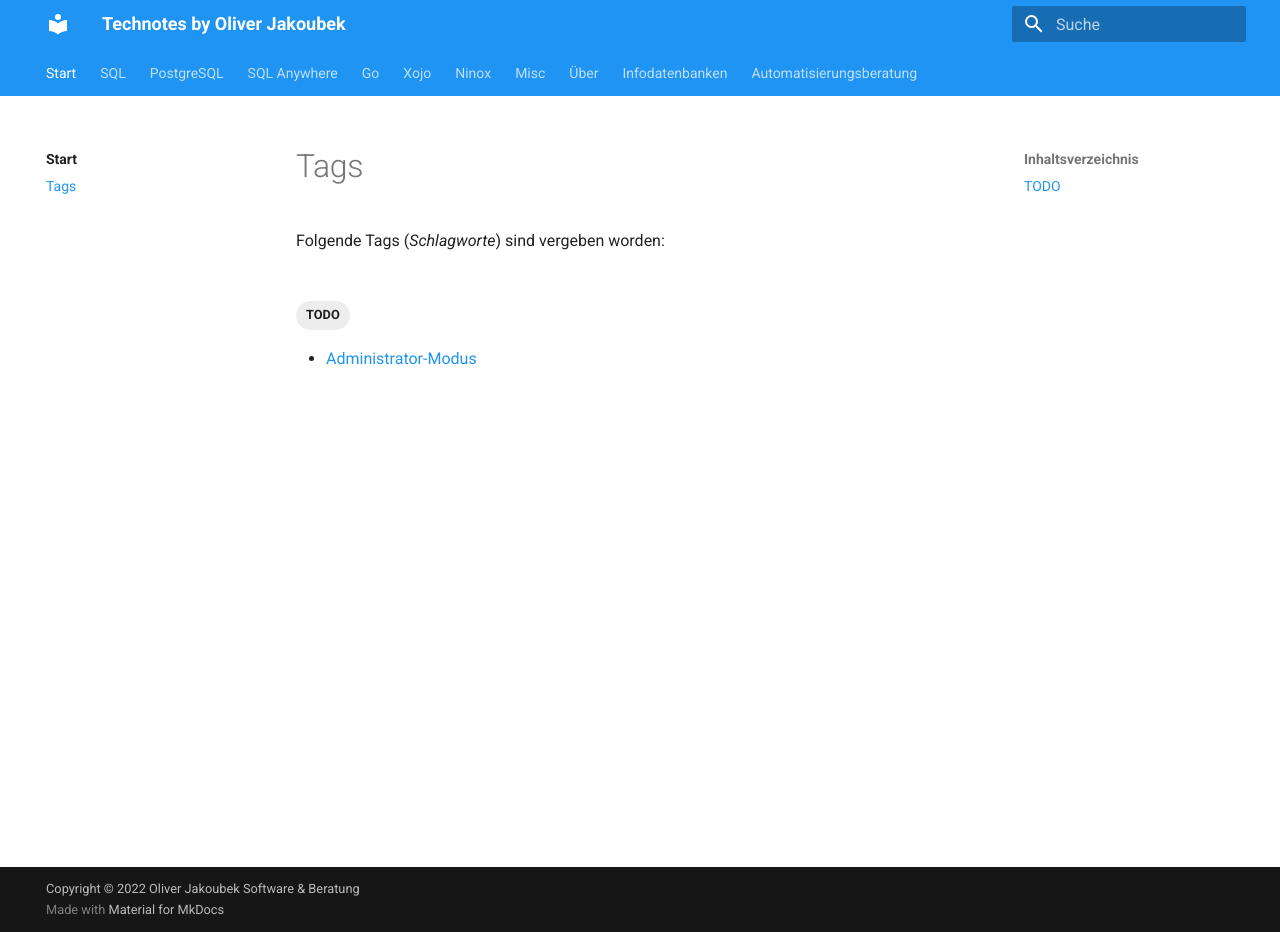
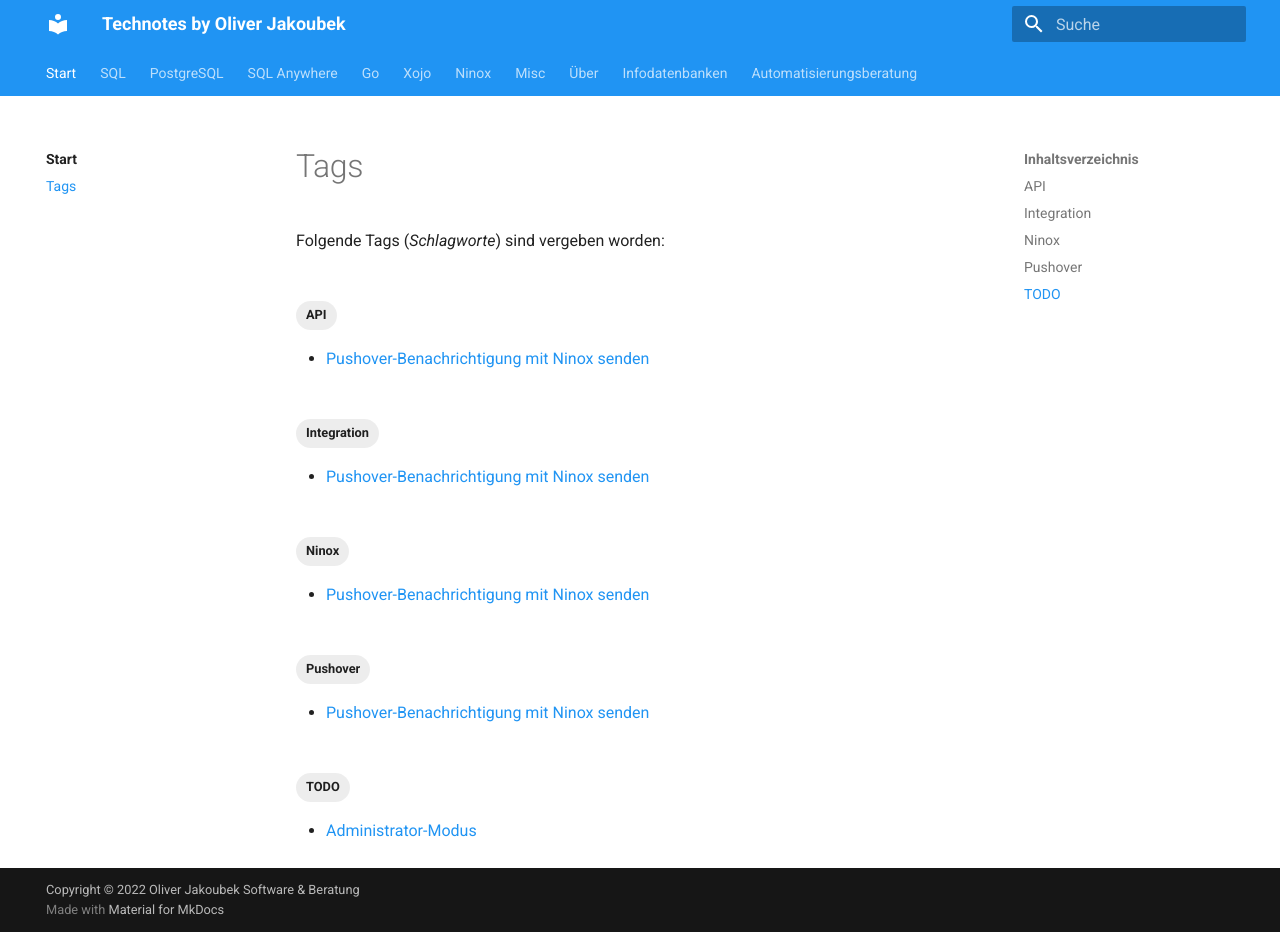
Before and after one commit to jakoubek/technotes, an MkDocs documentation site: the page built from docs/tags.md, in a window 1280 px wide and 932 px high. Built offline with MkDocs 1.6.1 and Material for MkDocs 9.7.7, drawn with Linux system fonts in a browser that asks for light colours; some of the changed lines change nothing that is shown.

Commit message:
Beitrag Pushover-Nachrichten von Ninox aus versenden aus der Website hierher übernommen

````diff
--- /dev/null
+++ b/docs/ninox/pushover-benachrichtigung-mit-ninox-senden.md
@@ -0,0 +1,49 @@
+---
+title: Pushover-Benachrichtigung mit Ninox senden
+section: ninox
+slug: pushover-benachrichtigung-mit-ninox-senden
+tags:
+  - Ninox
+  - Pushover
+  - Integration
+  - API
+---
+
+[Pushover](https://pushover.net/) ist ein leichtgewichtiger und kostengünstiger Benachrichtigungsdienst. Über Pushover können Sie schnell und einfach Push-Nachrichten aufs Mobiltelefon senden. Dies eignet sich beispielsweise für die Benachrichtigung bei Serverausfällen oder eiligen Kundenkontakten.
+
+Selbstverständlich können Sie auch von Ihrer [Ninox-Datenbank](/ninox) aus Pushover-Nachrichten versenden. Ich zeige Ihnen hier, wie einfach das geht.
+
+![Ninox-Pushover](img/2022-07-25-ninox_pushover_1.png)
+
+In meiner Beispieldatenbank habe ich eine Tabelle mit diesen Feldern angelegt:
+
+- Betreff
+- Nachricht
+- Priorität
+- ein Versendet-Zeitstempel
+
+Hinter der Schaltfläche *Pushover senden* liegt ein Skript, das per HTTP-Aufruf die Pushover-API anspricht und die Nachricht versendet:
+
+```javascript
+let user_token := "derPushoverUserToken";
+let app_token := "derPushoverApiToken";
+let payload := {
+        token: app_token,
+        user: user_token,
+        message: Nachricht,
+        title: Betreff
+    };
+let response := http("POST", "https://api.pushover.net/1/messages.json", {
+        'Content-Type': "application/json"
+    }, payload);
+if response.error then
+    alert("Fehler beim Versenden!")
+else
+    Versendet := now()
+end
+```
+
+Wenn die Nachricht erfolgreich versendet worden ist, wird in das Feld *Versendet* die aktuelle Zeit eingetragen. Zur Vereinfachung habe ich hier auf die Behandlung der Priorität verzichtet.
+
+
+{{ feedback(page.meta.title, page.meta.section, page.meta.slug) }}
--- a/mkdocs.yml
+++ b/mkdocs.yml
@@ -65,6 +65,7 @@ nav:
     - 'Datum und Zeit': ninox/datum-zeit.md
     - 'Globale Funktionen': ninox/globale-funktionen.md
     - 'Text in Ninox zeilenweise verarbeiten': ninox/text-zeilenweise-verarbeiten.md
+    - 'Pushover-Benachrichtigung mit Ninox senden': ninox/pushover-benachrichtigung-mit-ninox-senden.md
   - Misc:
     - 'misc/index.md'
     - Texteditor: misc/texteditor.md
````
Also changed, not shown: docs/ninox/img/2022-05-21-ninox-settings-table-1.png, docs/ninox/img/2022-07-25-ninox_pushover_1.png (added).
